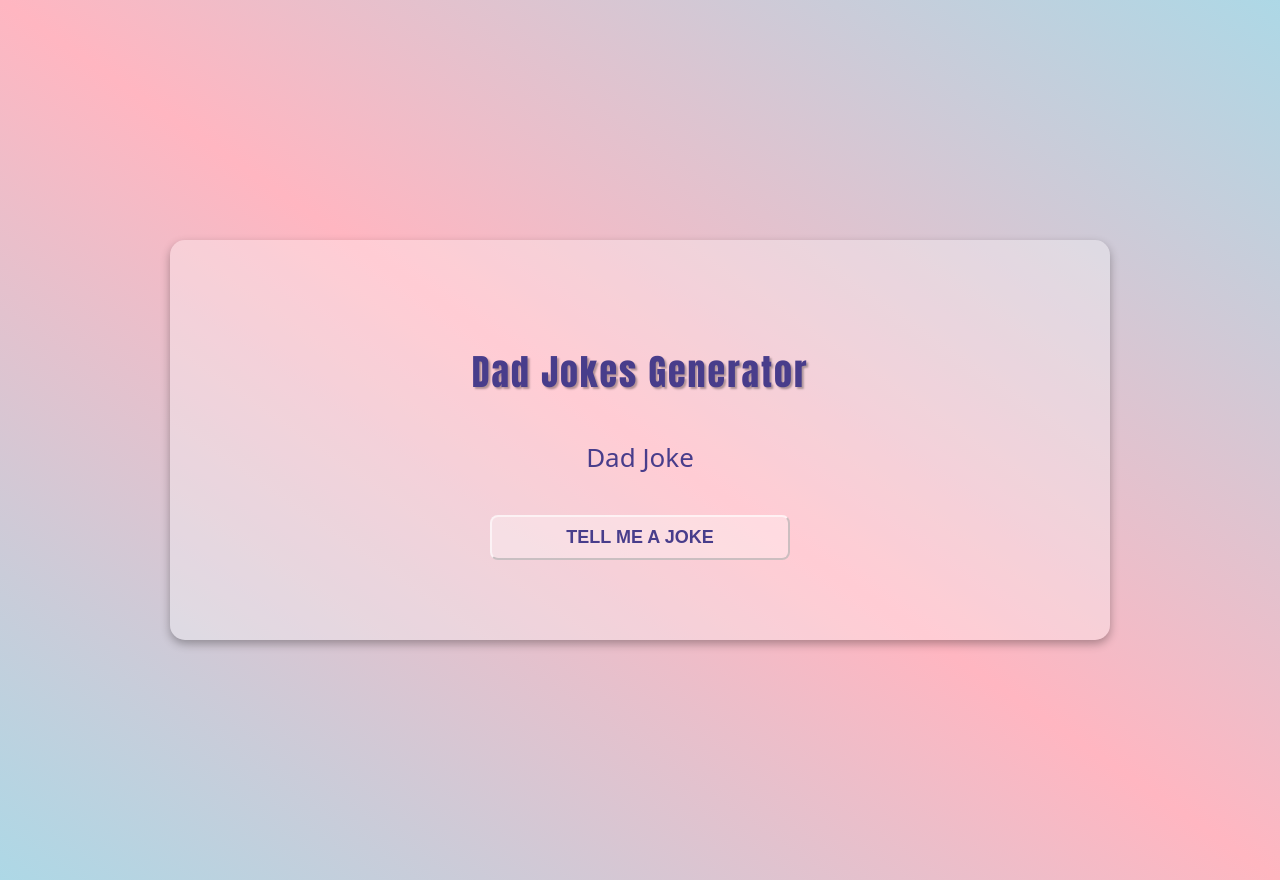
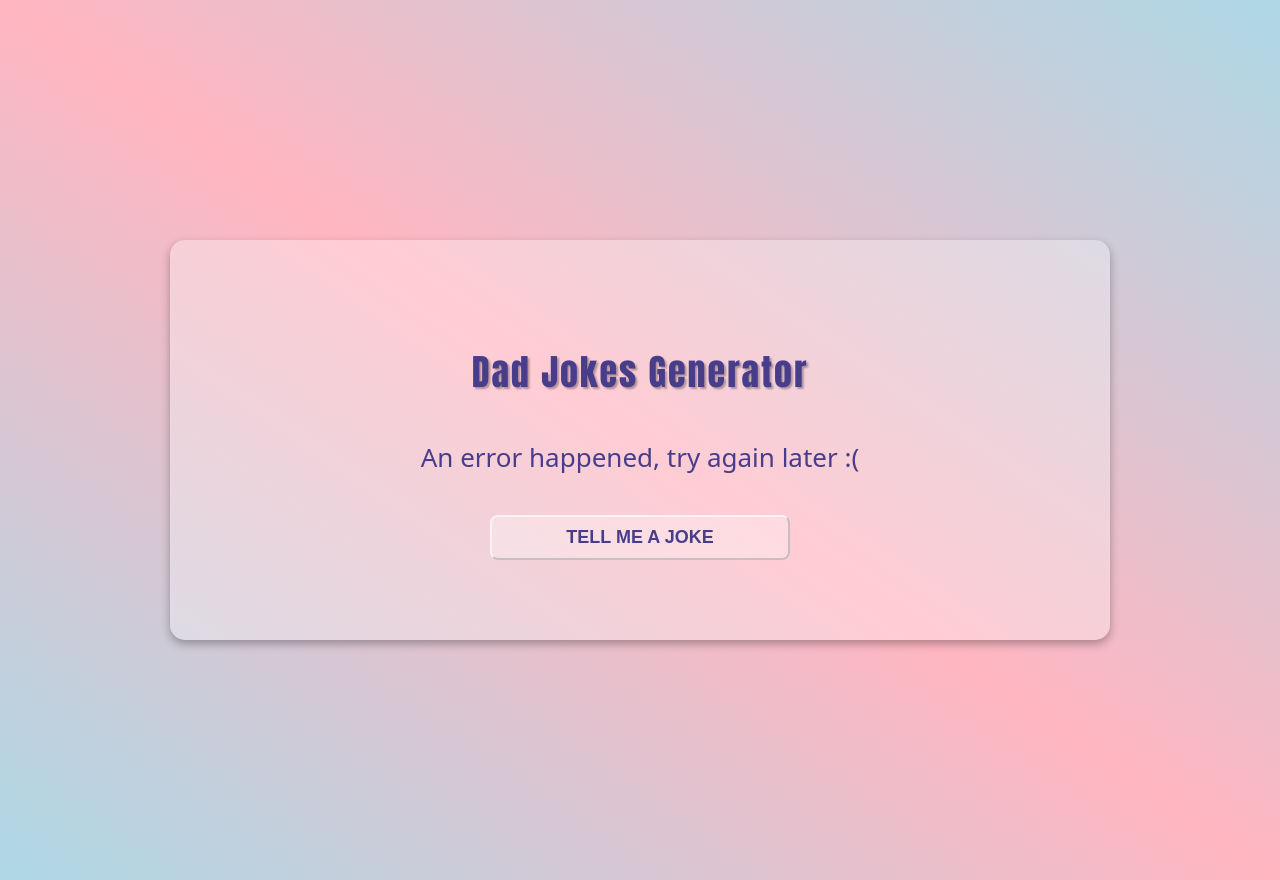
Before and after one commit to LucianoCerullo77/dadjokes, a plain HTML site: page index.html in a window 1280 px wide. Both pictures are taken after a click on the button "TELL ME A JOKE". Drawn offline with Linux system fonts and the light colour scheme; no server answers.

Commit message:
Javascript maded, project finished

```diff
--- a/index.html
+++ b/index.html
@@ -10,8 +10,9 @@
   <body>
     <div class="container">
       <h1 class="heading">Dad Jokes Generator</h1>
-      <p class="joke" id="joke">Dad Joke</p>
+      <p class="joke" id="joke">Dad Jokes!</p>
       <button class="btn" id="btn">Tell me a Joke</button>
     </div>
+    <script src="index.js"></script>
   </body>
 </html>
--- /dev/null
+++ b/index.js
@@ -0,0 +1,41 @@
+const jokeBtn = document.getElementById("btn");
+const jokeText = document.getElementById("joke");
+
+const APIKey = "Av+L16KGa6vHhvXM2OfaBw==CQJ73BVa0hyBnfFs";
+const APIURL = "https://api.api-ninjas.com/v1/dadjokes?limit=1";
+const options = {
+  method: "GET",
+  headers: { "X-Api-Key": APIKey },
+};
+
+async function getJokes() {
+  try {
+    // Joke text loader
+    jokeText.innerText = "Loading . . .";
+
+    // Joke button loader
+    jokeBtn.disabled = true;
+    jokeBtn.innerText = "Loading . . .";
+
+    // Fetching data
+    let jokes = await fetch(APIURL, options);
+    let data = await jokes.json();
+    jokeText.innerText = data[0].joke;
+
+    // Joke Button enabled again
+    jokeBtn.disabled = false;
+    jokeBtn.innerText = "Tell Me a Joke";
+
+    return data;
+  } catch (err) {
+    // Error message
+    jokeText.innerText = "An error happened, try again later :(";
+
+    // Joke Button enabled when an error appears
+    jokeBtn.disabled = false;
+    jokeBtn.innerText = "Tell Me a Joke";
+    console.log(err);
+  }
+}
+
+jokeBtn.addEventListener("click", getJokes);
```
